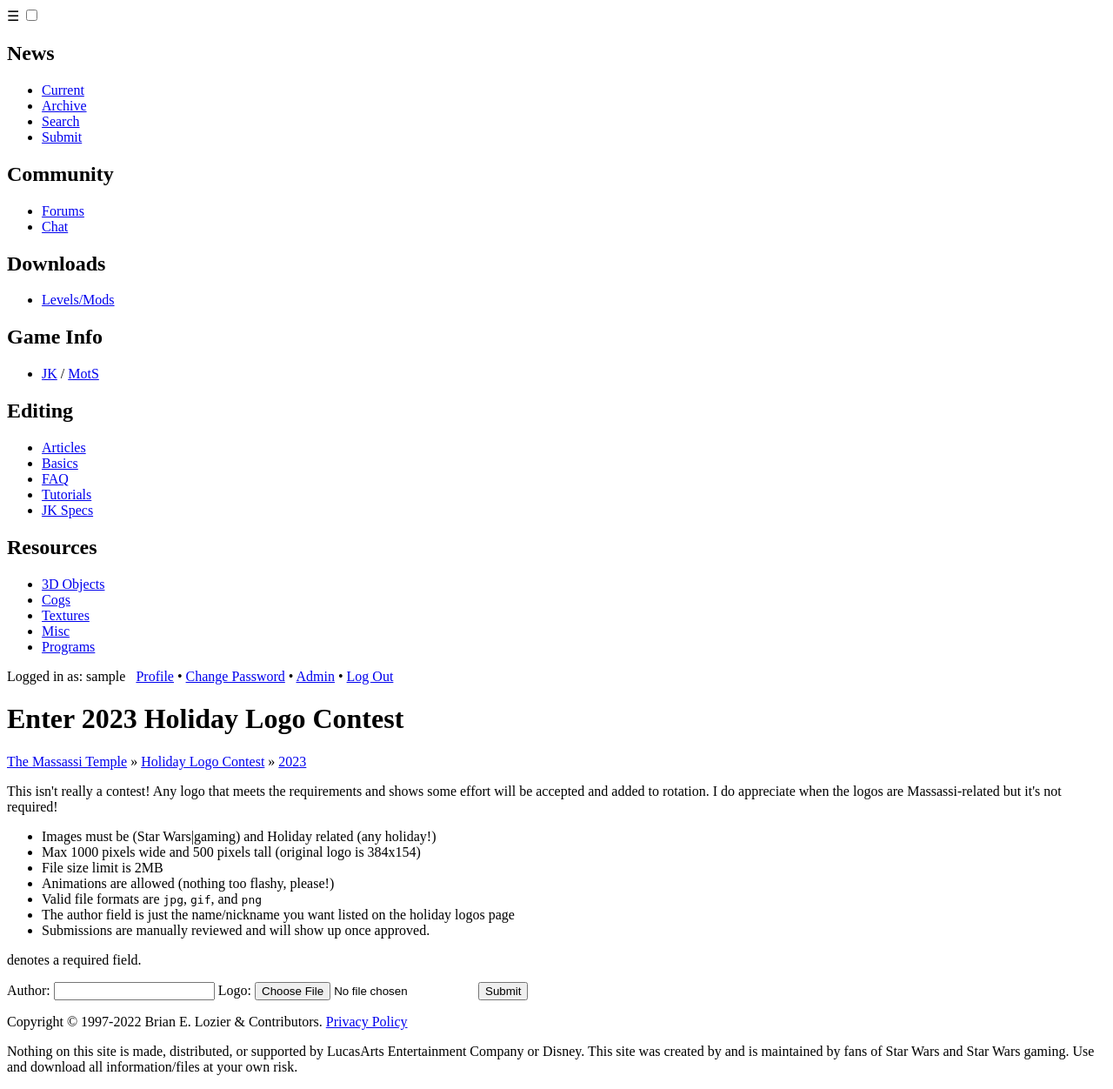
After one commit to saberworks/massassi-django, a Django app: page /holiday/enter/ in a window 1280 px wide. The commit adds this page. Shown: the whole page at 87% size. Run offline with Django 3.2, Linux system fonts and the light colour scheme; the visitor is signed in with stand-in values (Sample User, id 1); some libraries are stand-ins or nearby versions.

Commit message:
holiday logo contest upgrades
logged in users can upload their own logo

once approved through the admin, holiday logos get added to the news
automatically

move the messages below the logged-in status line

set maximum number of upload fields per request

```diff
--- /dev/null
+++ b/holiday/forms.py
@@ -0,0 +1,34 @@
+import logging
+from django.core.exceptions import ValidationError
+from django.core.files.images import get_image_dimensions
+from django.forms import ModelForm
+
+from .models import HolidayLogo
+
+logger = logging.getLogger(__name__)
+
+class EnterForm(ModelForm):
+    required_css_class = 'required'
+
+    class Meta:
+        model = HolidayLogo
+        fields = ['author', 'logo']
+
+    def clean_logo(self):
+        image = self.cleaned_data.get('logo', False)
+
+        if image:
+            if image.size > 1024000 * 2:
+                raise ValidationError("Image file too large ( > 2MB )")
+
+            width, height = get_image_dimensions(image)
+
+            if height > 500:
+                raise ValidationError("Image is too tall ( > 300px )")
+
+            if width > 1000:
+                raise ValidationError("Image is too wide ( > 1000px )")
+
+            return image
+        else:
+            raise ValidationError("Couldn't read uploaded image")
--- /dev/null
+++ b/holiday/templates/holiday/enter.html
@@ -0,0 +1,37 @@
+{% extends 'outer.html' %}
+
+{% block content %}
+    <h1>{% block title %}Enter {% now "Y" %} Holiday Logo Contest{% endblock %}</h1>
+
+    {% include "holiday/holiday_crumb.html" %}
+
+    <p>This isn't really a contest!  Any logo that meets the requirements and
+       shows some effort will be accepted and added to rotation.  I do
+       appreciate when the logos are Massassi-related but it's not required!</p>
+
+    <ul>
+        <li>Images must be (Star Wars|gaming) and Holiday related (any holiday!)</li>
+        <li>Max 1000 pixels wide and 500 pixels tall (original logo is 384x154)</li>
+        <li>File size limit is 2MB</li>
+        <li>Animations are allowed (nothing too flashy, please!)</li>
+        <li>Valid file formats are <tt>jpg</tt>, <tt>gif</tt>, and <tt>png</tt></li>
+        <li>The author field is just the name/nickname you want listed on the holiday logos page</li>
+        <li>Submissions are manually reviewed and will show up once approved.</li>
+    </ul>
+
+    <div class="form-container">
+        <p><span class="required"></span> denotes a required field.</p>
+
+        <form method="post" enctype="multipart/form-data">
+            {% csrf_token %}
+            {% for field in form %}
+                {{ field.label_tag }}
+                {% for error in field.errors %}
+                    <div class="field-error">{{ error }}</div>
+                {% endfor %}
+                {{ field }}
+            {% endfor %}
+            <button type="submit">Submit</button>
+        </form>
+    </div>
+{% endblock %}
--- a/holiday/templates/holiday/year.html
+++ b/holiday/templates/holiday/year.html
@@ -5,7 +5,8 @@
 
     {% include "holiday/holiday_crumb.html" %}
 
-    {% if logos %}
+    <p><a href="{% url 'holiday:enter' %}">Enter the current contest!</a></p>
+
     <table class="news-oldnewstable">
         <thead>
         <tr>
@@ -20,9 +21,10 @@
                 <td><img src="{{ logo.logo.url }}"></td>
                 <td>{{ logo.author }}</td>
             </tr>
+        {% empty %}
+            <tr><td colspan=2><em>No logos to display</em></td></tr>
         {% endfor %}
         </tbody>
     </table>
-    {% endif %}
 
 {% endblock %}
--- a/holiday/urls.py
+++ b/holiday/urls.py
@@ -6,6 +6,7 @@ app_name = 'holiday'
 
 urlpatterns = [
     path('', views.IndexView.as_view(), name='index'),
+    path('enter/', views.EnterView.as_view(), name='enter'),
     path('random/', views.RandomUrlView.as_view(), name='random'),
     path('<int:year>/', views.YearView.as_view(), name='year'),
 ]
--- a/holiday/views.py
+++ b/holiday/views.py
@@ -1,6 +1,9 @@
+import datetime
 import logging
 
 from django.conf import settings
+from django.contrib import messages
+from django.contrib.auth.mixins import LoginRequiredMixin
 from django.db.models import Q
 from django.shortcuts import redirect, render
 from django.views import generic
@@ -10,6 +13,7 @@ from django.http import HttpResponse
 from massassi.dbutil import dictfetchall
 
 from .models import HolidayLogo
+from .forms import EnterForm
 
 logger = logging.getLogger(__name__)
 
@@ -28,6 +32,7 @@ class IndexView(generic.View):
                 SELECT year AS the_year
                      , COUNT(*) as the_count
                   FROM holiday_logos
+                 WHERE is_in_rotation=True
               GROUP BY the_year
               ORDER BY the_year DESC
             """)
@@ -45,5 +50,35 @@ class YearView(generic.View):
     template_name = 'holiday/year.html'
 
     def get(self, request, year):
-        logos = HolidayLogo.objects.filter(year=year).order_by('created_at', 'author')
+        logos = HolidayLogo.objects.filter(year=year).filter(is_in_rotation=True).order_by('created_at', 'author')
         return render(request, self.template_name, {'year': year, 'logos': logos})
+
+class EnterView(LoginRequiredMixin, generic.FormView):
+    form_class = EnterForm
+    template_name = 'holiday/enter.html'
+
+    def get(self, request):
+        form = self.form_class()
+
+        year = datetime.date.today().year
+
+        return render(request, self.template_name, {'form': form, 'year': year})
+
+    def post(self, request):
+        form = self.form_class(request.POST, request.FILES)
+        year = datetime.date.today().year
+
+        if form.is_valid():
+            logo = form.save(commit=False)
+
+            logo.user = request.user
+            logo.year = year
+            logo.is_in_rotation = False
+
+            logo.save()
+
+            messages.success(request, 'Logo has been submitted, thank you!  It will show up in the list after it is approved.')
+
+            return redirect('holiday:year', year)
+
+        return render(request, self.template_name, {'form': form})
--- a/massassi/settings/base.py
+++ b/massassi/settings/base.py
@@ -95,6 +95,8 @@ USE_L10N = True
 
 USE_TZ = True
 
+DATA_UPLOAD_MAX_NUMBER_FIELDS = 10
+
 # Static files (CSS, JavaScript, Images)
 # https://docs.djangoproject.com/en/3.1/howto/static-files/
 
--- a/news/views.py
+++ b/news/views.py
@@ -41,7 +41,10 @@ class IndexView(generic.ListView):
         except SotD.DoesNotExist:
             context['sotd'] = None
 
-        if date.today().month == 12:
+        month = date.today().month
+        day = date.today().day
+
+        if month == 12 or (month == 11 and day > 22):
             context['holiday_logo'] = HolidayLogo.objects.random()
 
         return context
--- a/templates/outer.html
+++ b/templates/outer.html
@@ -70,18 +70,6 @@
             </nav>
 
             <div id="content">
-                {% if messages %}
-                    <div class="messages">
-                        {% for message in messages %}
-                            <p {% if message.tags %} class="{{ message.tags }}"{% endif %}>{{ message }}</p>
-                        {% endfor %}
-                    </div>
-                {% endif %}
-
-                {% if original %}
-                    <p class="note">Note: This is an old page that has been updated/formatted, you can view the original <a href="{{ original }}">here</a>.
-                {% endif %}
-
                 {% if user.is_authenticated %}
                     <div id="user-block">Logged in as: {{ user.username }}
                         &nbsp; <a href="{% url "users:profile" %}">Profile</a>
@@ -96,6 +84,18 @@
                         <a href="{% url "users:login" %}">Log In</a> or
                         <a href="{% url "users:register" %}">Register</a>
                     </div>
+                {% endif %}
+
+                {% if messages %}
+                    <div class="messages">
+                        {% for message in messages %}
+                            <p {% if message.tags %} class="{{ message.tags }}"{% endif %}>{{ message }}</p>
+                        {% endfor %}
+                    </div>
+                {% endif %}
+
+                {% if original %}
+                    <p class="note">Note: This is an old page that has been updated/formatted, you can view the original <a href="{{ original }}">here</a>.
                 {% endif %}
 
                 {% block content %}
```
Also changed, not shown: holiday/admin.py (+36 -1 lines), holiday/templates/holiday/index.html (+5 -4 lines). Lines whose indentation alone changed are shown as unchanged.
